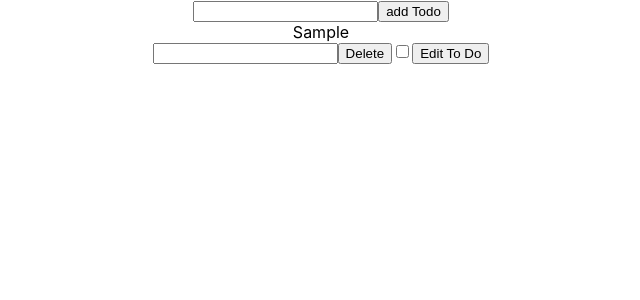
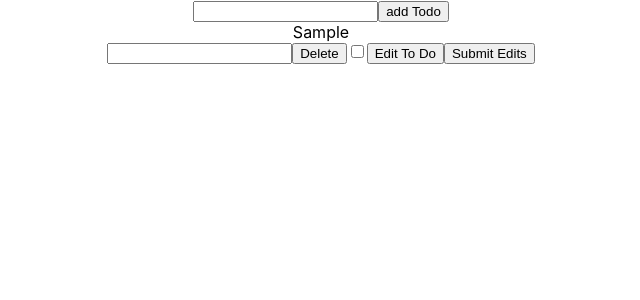
Before and after one commit to hjoynson/ToDoList-React, a React (Create React App) app: page / in a window 1280 px wide. Both pictures are taken after typing "Sample" into the empty fields and a click on the button "add Todo". Shown: the top 300 px of the page, without its empty margins (319-959 px from the left). Built offline with nearby package versions, Linux system fonts and the light colour scheme.

Commit message:
error fixed

```diff
--- a/src/App.js
+++ b/src/App.js
@@ -84,10 +84,10 @@ setTodos(updatedTodos)
         <input type="checkbox" onChange={() => toggleComplete(todo.id)}
         checked={todo.completed}/>
 
-        {/* Editing to do functionality */}
+        {/* Editing to do functionality Buttons */}
 
         <button onClick={() => setTodoEditing(todo.id)}>Edit To Do</button>
-
+        <button onClick={() => editTodo(todo.id)}>Submit Edits</button>
 
     </div>)}
     </div>
```
